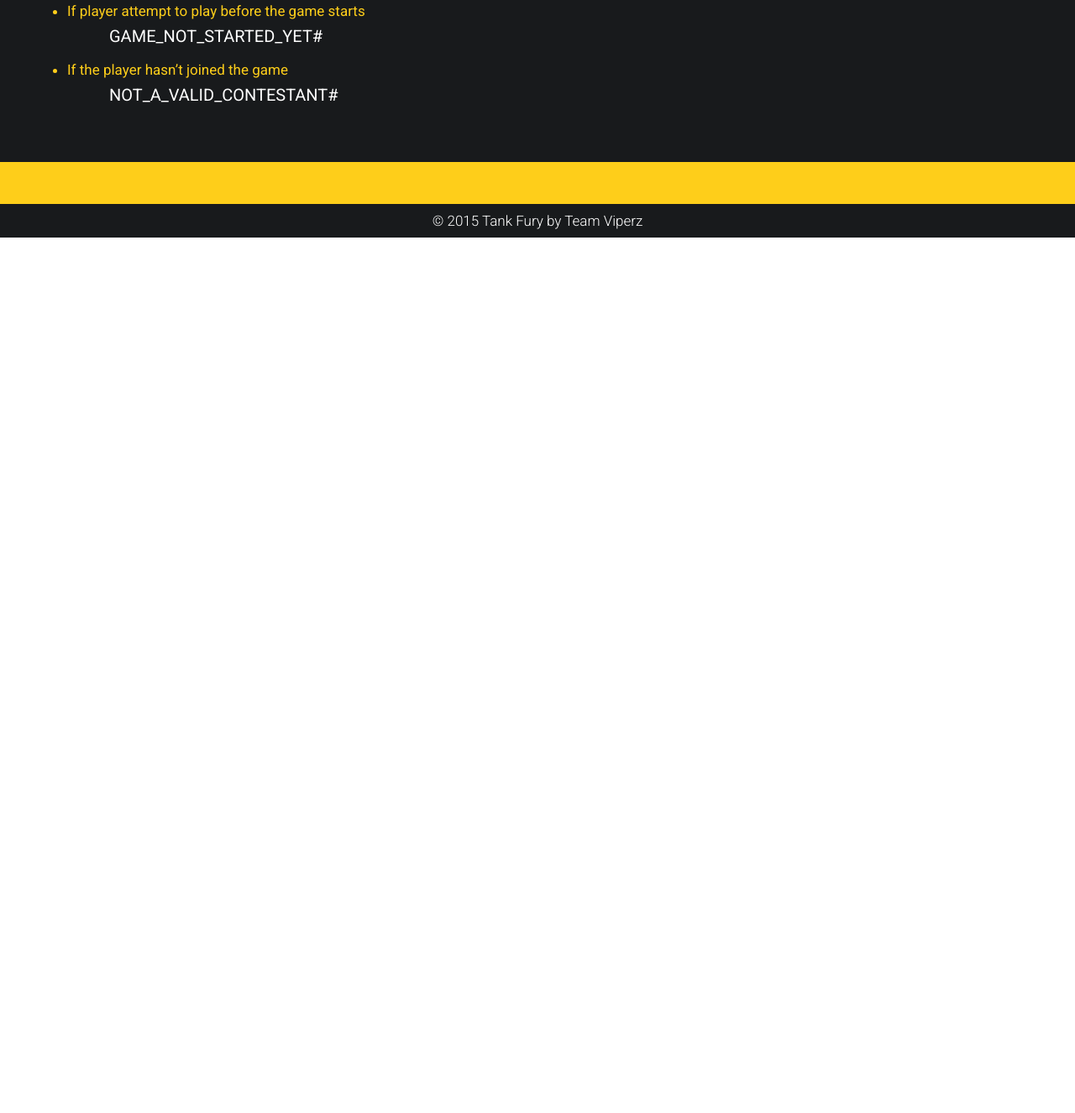
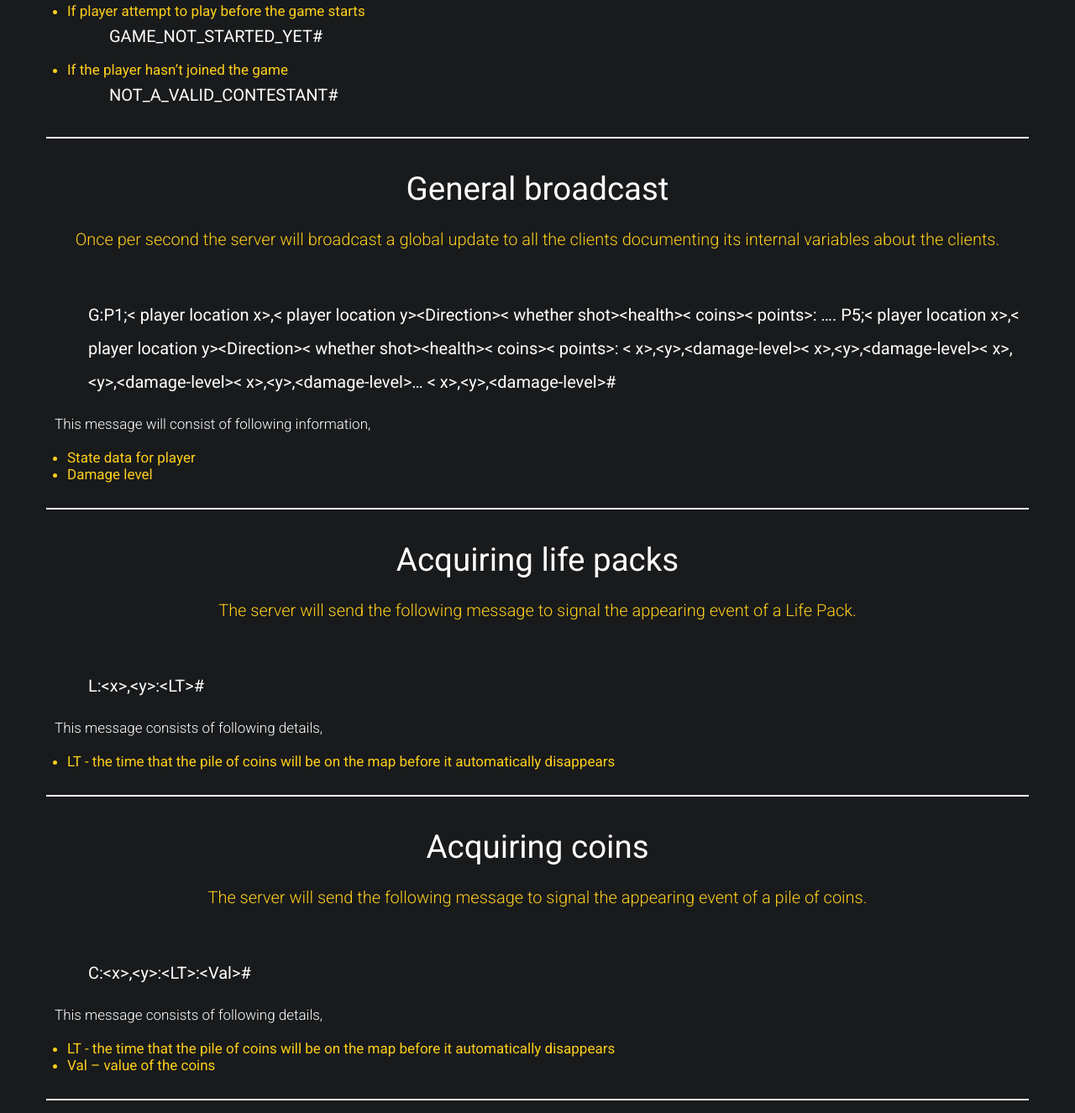
Before and after one commit to malithjkmt/malithjkmt.github.io, a plain HTML site: page GameImplementation.html in a window 1280 px wide. Shown: the part 2554-3880 px from the top of the page at 84% size. Before the commit the page ends 2837 px from the top, so only its background shows below. Drawn offline with Linux system fonts and the light colour scheme.

Commit message:
game implementation page done

```diff
--- a/GameImplementation.html
+++ b/GameImplementation.html
@@ -197,7 +197,77 @@
                 </ul>
             </div>
         </div>
+        <hr>
+        <!-- Start title section -->
+        <div class="title2">
+            <h1>General broadcast </h1>
+            <!-- Section's title goes here -->
+            <p>Once per second the server will broadcast a global update to all the clients
+                documenting its internal variables about the clients.</p>
+            <!--Simple description for section goes here. -->
+        </div>
+        <div class="row-fluid">
+            <div class="mal">
 
+
+                <h2>G:P1;&lt player location  x&gt,&lt player location  y&gt;&ltDirection&gt;&lt whether
+                    shot&gt;&lthealth&gt;&lt coins&gt;&lt points&gt: …. P5;&lt player location  x&gt,&lt
+                    player location  y&gt;&ltDirection&gt;&lt whether shot&gt;&lthealth&gt;&lt coins&gt;&lt
+                    points&gt: &lt x&gt,&lty&gt,&ltdamage-level&gt;&lt x&gt,&lty&gt,&ltdamage-level&gt;&lt
+                    x&gt,&lty&gt,&ltdamage-level&gt;&lt x&gt,&lty&gt,&ltdamage-level&gt…
+                    &lt x&gt,&lty&gt,&ltdamage-level&gt#  </h2>
+                <p>This message will consist of following information,</p>
+                <ul>
+                    <li>State data for player</li>
+                    <li>Damage level</li>
+                </ul>
+
+            </div>
+        </div>
+        <hr>
+
+        <!-- Start title section -->
+        <div class="title2">
+            <h1>Acquiring life packs </h1>
+            <!-- Section's title goes here -->
+            <p>The server will send the following message to signal the appearing event of a Life Pack.</p>
+            <!--Simple description for section goes here. -->
+        </div>
+        <div class="row-fluid">
+            <div class="mal">
+
+
+                <h2>L:&ltx&gt,&lty&gt:&ltLT&gt# </h2>
+                <p>This message consists of following details,</p>
+                <ul>
+                    <li>LT - the time that the pile of coins will be on the map before it automatically disappears</li>
+                </ul>
+
+            </div>
+        </div>
+        <hr>
+
+        <!-- Start title section -->
+        <div class="title2">
+            <h1>Acquiring coins </h1>
+            <!-- Section's title goes here -->
+            <p>The server will send the following message to signal the appearing event of a pile of coins.</p>
+            <!--Simple description for section goes here. -->
+        </div>
+        <div class="row-fluid">
+            <div class="mal">
+
+
+                <h2>C:&ltx&gt,&lty&gt:&ltLT&gt:&ltVal&gt# </h2>
+                <p>This message consists of following details,</p>
+                <ul>
+                    <li>LT - the time that the pile of coins will be on the map before it automatically disappears </li>
+                    <li>Val – value of the coins</li>
+                </ul>
+
+            </div>
+        </div>
+        <hr>
 
     </div>
 </div>
```
